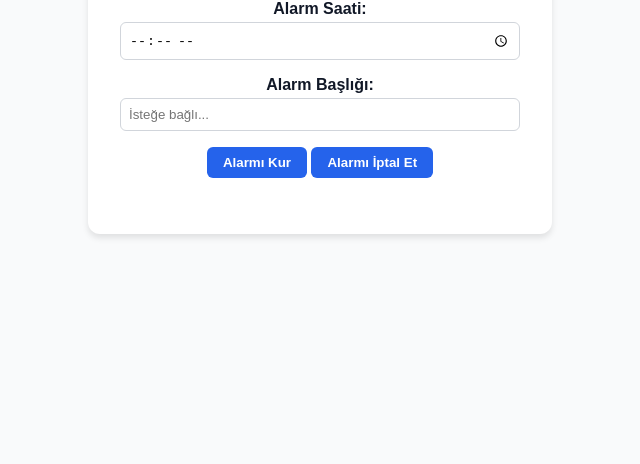
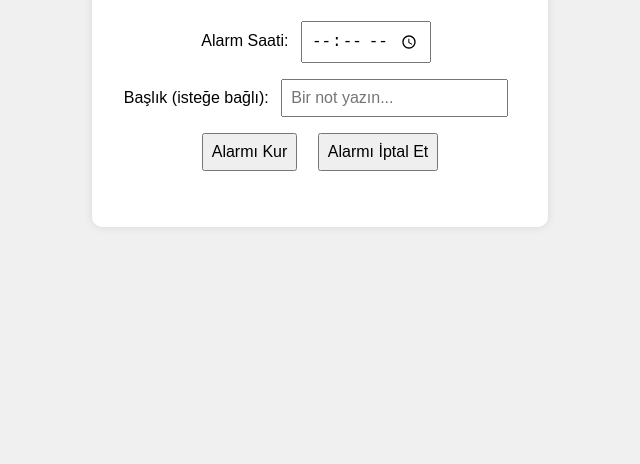
Before and after one commit to ismailaricioglu/alarma, a plain HTML site: page index.html in a window 1280 px wide. Shown: the part 336-800 px from the top of the page, without its empty margins (320-960 px from the left). Drawn offline with Linux system fonts and the light colour scheme.

Commit message:
Update index.html

```diff
--- a/index.html
+++ b/index.html
@@ -1,29 +1,112 @@
 <!DOCTYPE html>
 <html lang="tr">
 <head>
-  <meta charset="UTF-8" />
-  <meta name="viewport" content="width=device-width, initial-scale=1.0" />
-  <title>Online Alarm Kur</title>
-  <link rel="stylesheet" href="style.css" />
+  <meta charset="UTF-8">
+  <meta name="viewport" content="width=device-width, initial-scale=1.0">
+  <title>Online Alarm</title>
+  <style>
+    body {
+      font-family: sans-serif;
+      background-color: #f0f0f0;
+      display: flex;
+      flex-direction: column;
+      align-items: center;
+      justify-content: center;
+      height: 100vh;
+      margin: 0;
+    }
+    .container {
+      background-color: white;
+      padding: 2rem;
+      border-radius: 10px;
+      box-shadow: 0 0 10px rgba(0,0,0,0.1);
+      text-align: center;
+    }
+    input, button {
+      padding: 0.5rem;
+      font-size: 1rem;
+      margin: 0.5rem;
+    }
+    #countdown {
+      font-size: 1.25rem;
+      color: green;
+      margin-top: 1rem;
+    }
+  </style>
 </head>
 <body>
   <div class="container">
-    <h1>Online Alarm Kur</h1>
-
-    <label for="alarm-time">Alarm Saati:</label>
-    <input type="time" id="alarm-time" />
-
-    <label for="alarm-label">Alarm Başlığı:</label>
-    <input type="text" id="alarm-label" placeholder="İsteğe bağlı..." />
-
-    <button id="set-alarm">Alarmı Kur</button>
-    <button id="clear-alarm">Alarmı İptal Et</button>
-
-    <div id="alarm-status"></div>
+    <h1>Online Alarm</h1>
+    <label for="alarmTime">Alarm Saati:</label>
+    <input type="time" id="alarmTime">
+    <br>
+    <label for="alarmLabel">Başlık (isteğe bağlı):</label>
+    <input type="text" id="alarmLabel" placeholder="Bir not yazın...">
+    <br>
+    <button onclick="setAlarm()">Alarmı Kur</button>
+    <button onclick="clearAlarm()">Alarmı İptal Et</button>
+    <div id="status"></div>
+    <div id="countdown"></div>
   </div>
 
-  <audio id="alarm-audio" src="assets/alarm.mp3" preload="auto"></audio>
+  <audio id="alarmSound" src="https://github.com/itswadesh/online-alarm-clock/blob/main/public/sounds/bell.mp3?raw=true" preload="auto"></audio>
 
-  <script src="script.js"></script>
+  <script>
+    let alarmTimeout;
+    let countdownInterval;
+
+    function setAlarm() {
+      const time = document.getElementById("alarmTime").value;
+      const label = document.getElementById("alarmLabel").value || "Alarm!";
+
+      if (!time) {
+        alert("Lütfen bir saat seçin.");
+        return;
+      }
+
+      const [hour, minute] = time.split(":").map(Number);
+      const now = new Date();
+      const alarmTime = new Date();
+      alarmTime.setHours(hour);
+      alarmTime.setMinutes(minute);
+      alarmTime.setSeconds(0);
+
+      if (alarmTime <= now) alarmTime.setDate(alarmTime.getDate() + 1);
+      const timeToAlarm = alarmTime - now;
+
+      clearInterval(countdownInterval);
+      countdownInterval = setInterval(() => {
+        const diff = alarmTime - new Date();
+        if (diff <= 0) {
+          clearInterval(countdownInterval);
+          return;
+        }
+        const hours = Math.floor((diff / (1000 * 60 * 60)) % 24);
+        const minutes = Math.floor((diff / (1000 * 60)) % 60);
+        const seconds = Math.floor((diff / 1000) % 60);
+        document.getElementById("countdown").textContent =
+          `Kalan: ${hours} sa ${minutes} dk ${seconds} sn`;
+      }, 1000);
+
+      alarmTimeout = setTimeout(() => {
+        document.getElementById("alarmSound").play();
+        alert(label);
+        document.getElementById("status").textContent = "Alarm çaldı: " + label;
+      }, timeToAlarm);
+
+      document.getElementById("status").textContent =
+        `Alarm kuruldu: ${alarmTime.toLocaleTimeString()}`;
+    }
+
+    function clearAlarm() {
+      clearTimeout(alarmTimeout);
+      clearInterval(countdownInterval);
+      document.getElementById("status").textContent = "Alarm iptal edildi.";
+      document.getElementById("countdown").textContent = "";
+      const sound = document.getElementById("alarmSound");
+      sound.pause();
+      sound.currentTime = 0;
+    }
+  </script>
 </body>
 </html>
```
